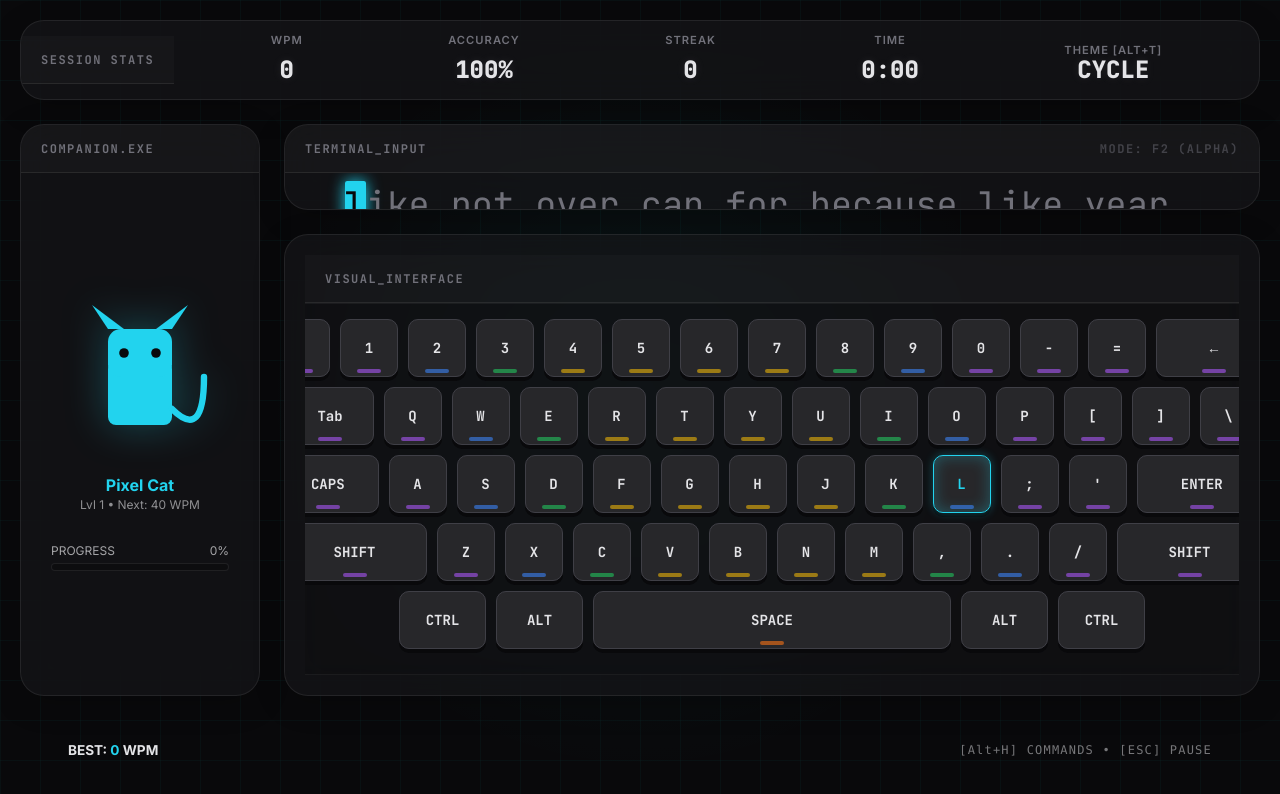
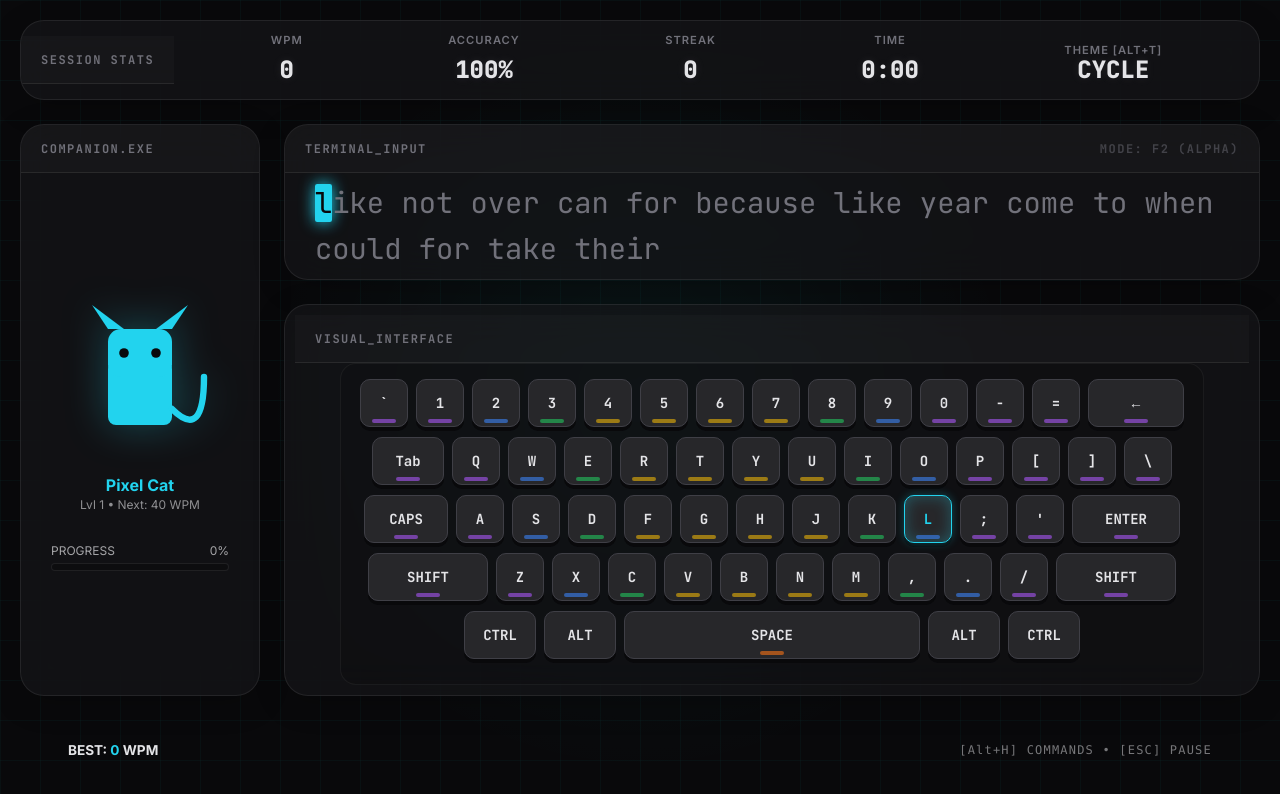
Before and after one commit to infiniV/ignite-type, a website built with Vite: page index.html in a window 1280 px wide. Built offline with nearby package versions, Linux system fonts and the light colour scheme.

Commit message:
style(main.css): adjust keyboard layout and font sizes * Reduce...

```diff
--- a/src/styles/main.css
+++ b/src/styles/main.css
@@ -100,7 +100,7 @@ body {
 
 .area-pet { grid-area: pet; }
 .area-arena { grid-area: arena; }
-.area-keyboard { grid-area: keyboard; padding: 20px; }
+.area-keyboard { grid-area: keyboard; padding: 10px; }
 .area-bottom {
     grid-area: bottom;
     flex-direction: row;
@@ -142,12 +142,12 @@ body {
     display: flex; flex-direction: column;
     justify-content: center; align-items: flex-start;
     height: 100%; width: 100%;
-    padding: 60px;
+    padding: 30px;
     position: relative;
 }
 
 .text-display {
-    font-size: 2.2rem;
+    font-size: 1.8rem;
     line-height: 1.6;
     text-align: left;
     width: 100%;
@@ -218,7 +218,7 @@ body {
 .kb-row { display: flex; justify-content: center; margin-bottom: 10px; }
 
 .key {
-    width: 58px; height: 58px; margin: 0 5px;
+    width: 48px; height: 48px; margin: 0 4px;
     position: relative;
     background-color: var(--key-bg);
     border-radius: 10px;
@@ -261,12 +261,12 @@ body {
 }
 
 /* Key Sizes */
-.key.w-1-5 { width: 87px; }
-.key.w-1-75 { width: 101.5px; }
-.key.w-2 { width: 116px; }
-.key.w-2-25 { width: 130.5px; }
-.key.w-2-5 { width: 145px; }
-.key.w-6 { width: 358px; }
+.key.w-1-5 { width: 72px; }
+.key.w-1-75 { width: 84px; }
+.key.w-2 { width: 96px; }
+.key.w-2-25 { width: 108px; }
+.key.w-2-5 { width: 120px; }
+.key.w-6 { width: 296px; }
 
 /* Finger Markers */
 body.show-fingers .key::after {
```
